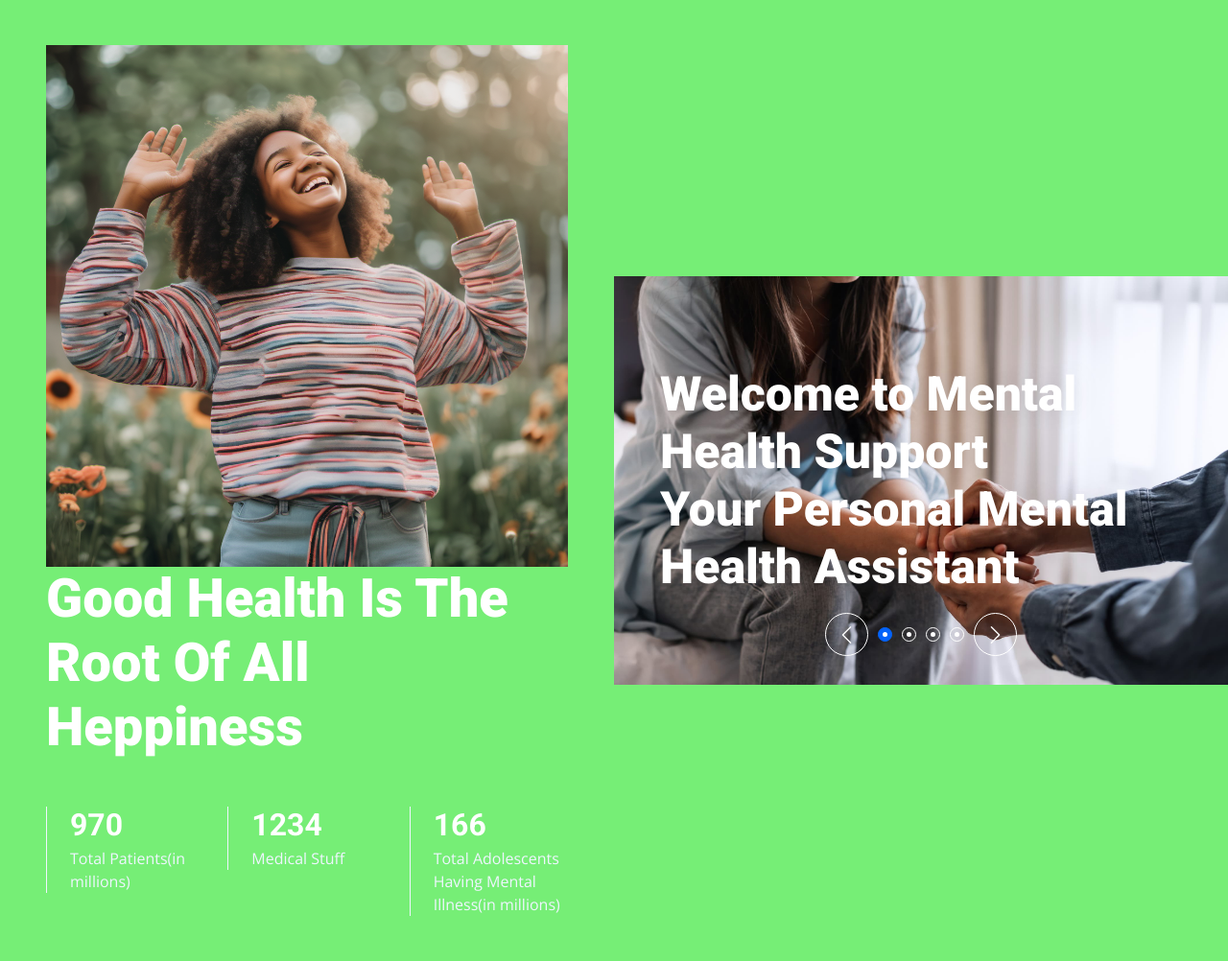
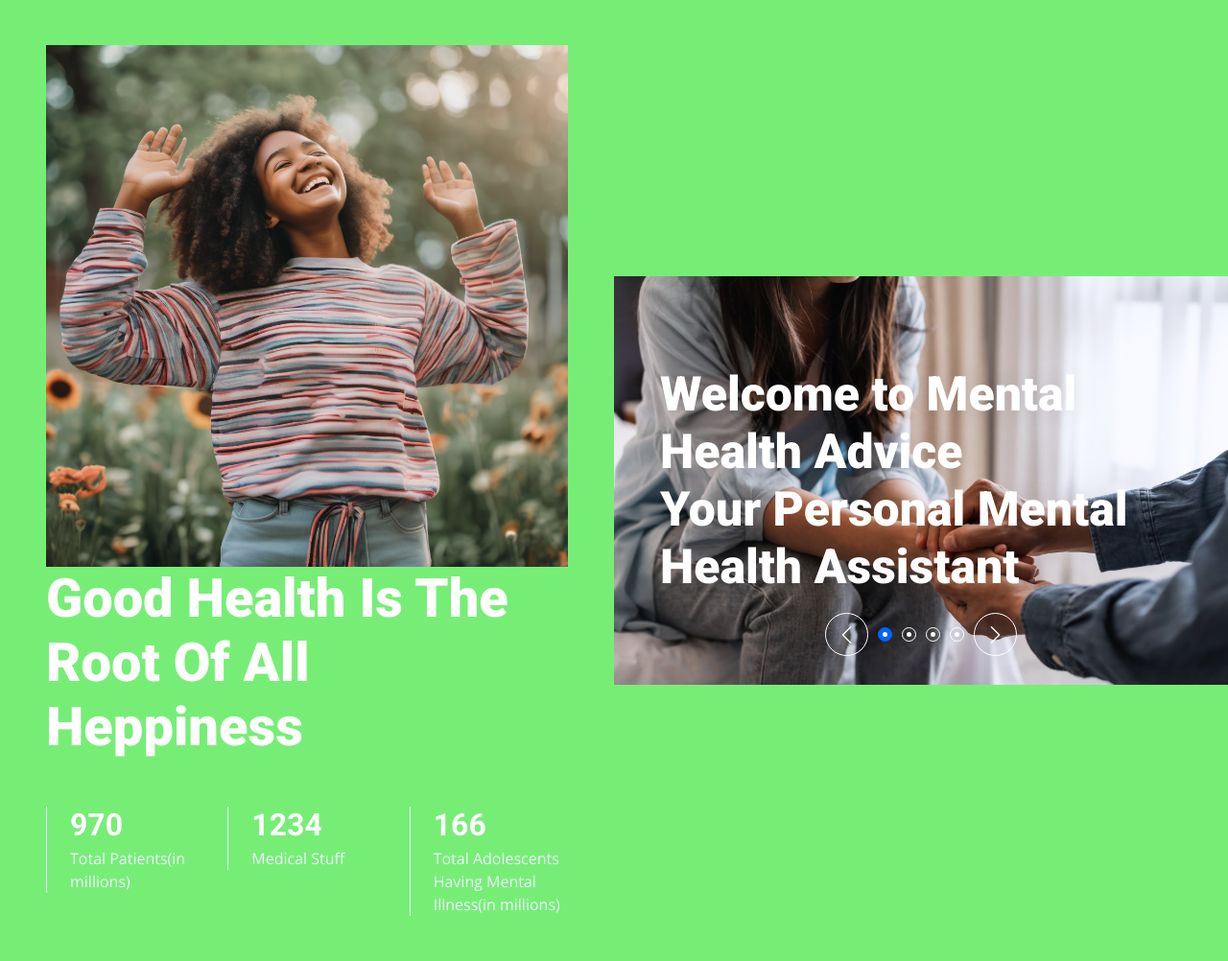
Before and after one commit to Barun-me/Mental-Health-Advice, a Flask app: template templates/index.html in a window 1280 px wide. Shown: the part 129-1131 px from the top of the page at 96% size. Run offline with Flask 3, Linux system fonts and the light colour scheme; the template is opened without the code that fills it, so the values that code supplies are empty; some libraries are stand-ins or nearby versions.

Commit message:
updated some texts

```diff
--- a/templates/index.html
+++ b/templates/index.html
@@ -152,7 +152,7 @@
                     <div class="owl-carousel-item position-relative">
                         <img class="img-fluid" src="Mental Health Love.jpg" alt="">
                         <div class="owl-carousel-text">
-                            <h1 style="font-size: 50px;" class="display-1 text-white mb-0">Welcome to Mental Health Support <br> Your Personal Mental Health Assistant </h1>
+                            <h1 style="font-size: 50px;" class="display-1 text-white mb-0">Welcome to Mental Health Advice<br> Your Personal Mental Health Assistant </h1>
                         </div>
                     </div>
                     <div class="owl-carousel-item position-relative">
@@ -170,7 +170,7 @@
                     <div class="owl-carousel-item position-relative">
                         <img class="img-fluid" src="frustrated-pretty-student-studying-piles-books_13339-242239.avif" alt="">
                         <div class="owl-carousel-text">
-                            <h1 class="display-1 text-white mb-0">Stress</h1>
+                            <h1 class="display-1 text-white mb-0">Stress and various mental conditions</h1>
                         </div>
                     </div>
                 </div>
```
